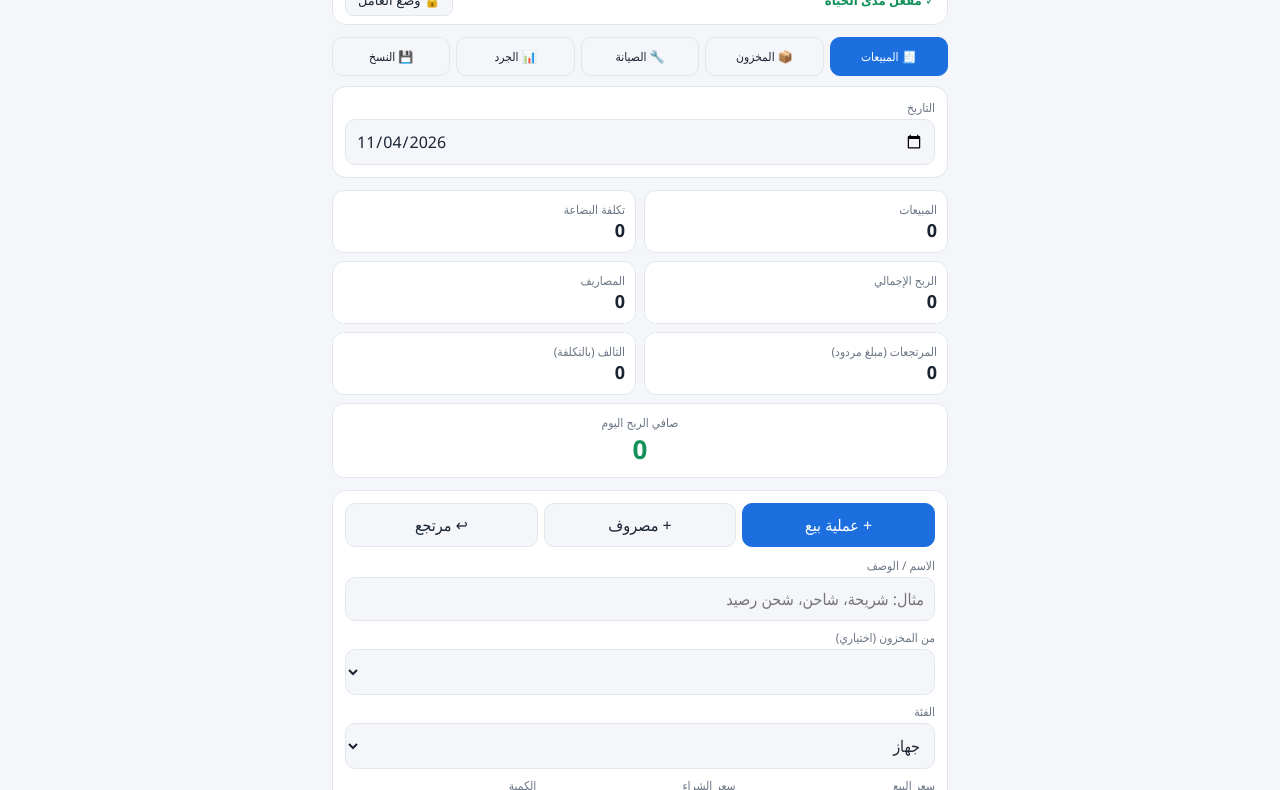
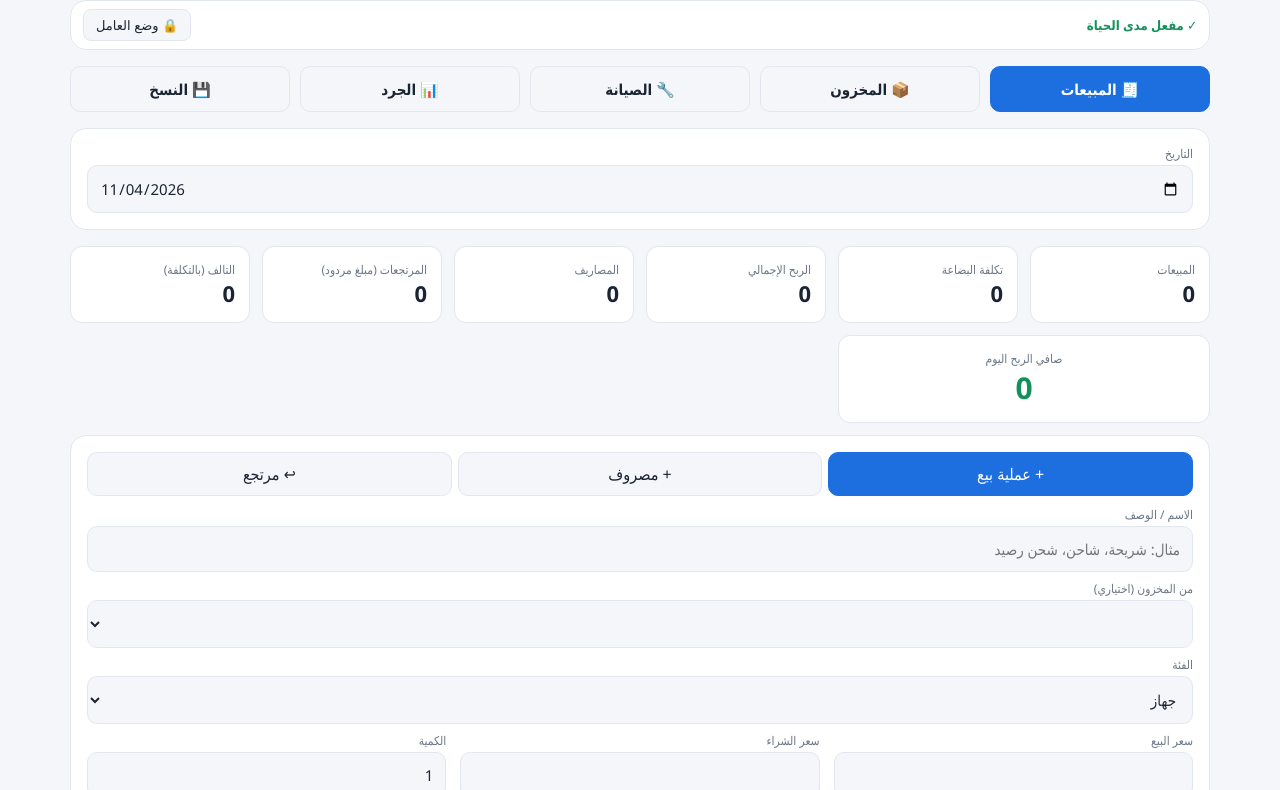
Before and after one commit to hassul1995hss-lang/Star, a plain HTML site: page index.html in a window 1280 px wide. Shown: the part 79-869 px from the top of the page. Drawn offline with Linux system fonts and the light colour scheme.

Commit message:
Add files via upload

```diff
--- a/index.html
+++ b/index.html
@@ -59,6 +59,80 @@ input[type=checkbox]{width:auto;padding:0;margin:0}
 .stock-avail-box{background:var(--bg);border:1px dashed var(--line);border-radius:10px;padding:8px 12px;margin-top:6px;display:flex;justify-content:space-between;align-items:center;font-size:13px}
 .wa-link{display:inline-flex;align-items:center;gap:4px;color:#25d366;font-weight:600;text-decoration:none;padding:2px 6px;border-radius:6px;background:rgba(37,211,102,0.1)}
 .wa-link:hover{background:rgba(37,211,102,0.2)}
+
+/* ===== تحسينات التوافق مع شاشات الكمبيوتر والأجهزة اللوحية (Desktop & Tablet) ===== */
+@media (min-width: 768px) {
+  body {
+    max-width: 1080px;
+    padding: 24px 20px;
+  }
+  h1 {
+    font-size: 24px;
+    margin-bottom: 16px;
+  }
+  .card {
+    padding: 16px;
+    border-radius: 16px;
+    margin-bottom: 16px;
+  }
+  #navTabs {
+    gap: 10px;
+    margin-bottom: 16px;
+  }
+  #navTabs button {
+    padding: 12px 14px;
+    font-size: 15px;
+    font-weight: 600;
+  }
+  .grid {
+    grid-template-columns: repeat(4, 1fr);
+    gap: 12px;
+  }
+  .stat {
+    padding: 14px;
+  }
+  .stat b {
+    font-size: 22px;
+  }
+  .stat.net {
+    grid-column: span 2;
+  }
+  .stat.net b {
+    font-size: 30px;
+  }
+  .row {
+    gap: 14px;
+  }
+  input, select, textarea {
+    padding: 12px;
+    font-size: 15px;
+  }
+  table {
+    font-size: 14px;
+  }
+  th, td {
+    padding: 10px 8px;
+  }
+  /* عرض البطاقات بجانب بعضها على الشاشات الكبيرة */
+  .desk-row {
+    display: grid;
+    grid-template-columns: 1fr 1fr;
+    gap: 16px;
+    align-items: start;
+  }
+}
+@media (min-width: 1024px) {
+  body {
+    max-width: 1180px;
+  }
+  .grid {
+    grid-template-columns: repeat(6, 1fr);
+  }
+  .stat.net {
+    grid-column: span 2;
+  }
+}
+
 </style>
 </head>
 <body>
```
